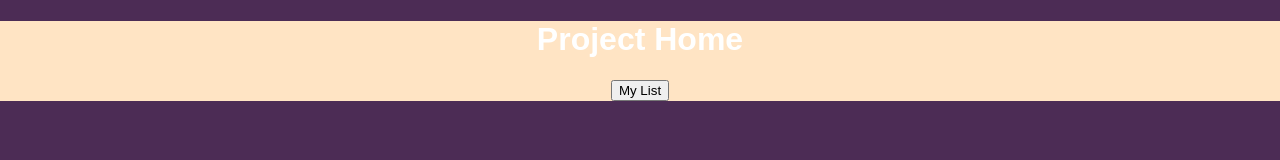
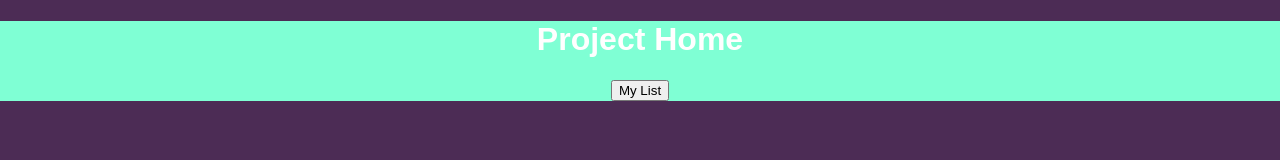
Before and after one commit to oscarjrs/lunatutoring, a React app: page / in a window 1280 px wide. Built offline with nearby package versions, Linux system fonts and the light colour scheme.

Commit message:
test first branch

```diff
--- a/package.json
+++ b/package.json
@@ -6,6 +6,7 @@
     "@testing-library/jest-dom": "^5.11.6",
     "@testing-library/react": "^11.2.2",
     "@testing-library/user-event": "^12.3.0",
+    "firebase": "^8.2.5",
     "react": "^17.0.1",
     "react-dom": "^17.0.1",
     "react-router-dom": "^5.2.0",
--- a/src/App/style/App.css
+++ b/src/App/style/App.css
@@ -1,6 +1,6 @@
 .App {
   text-align: center;
-  background-color: bisque;
+  background-color: aquamarine;
 }
 
 body {
```
Also changed, not shown: 2 other files.
